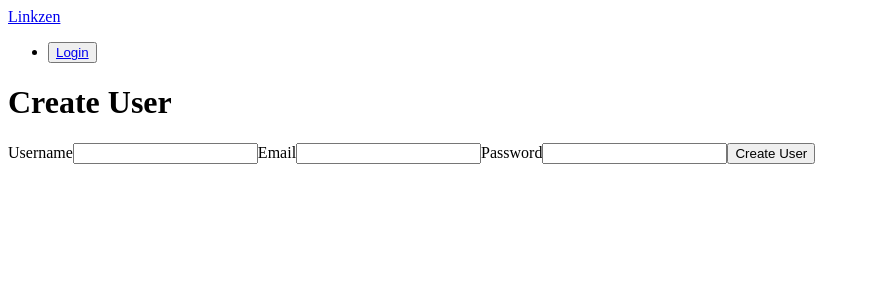
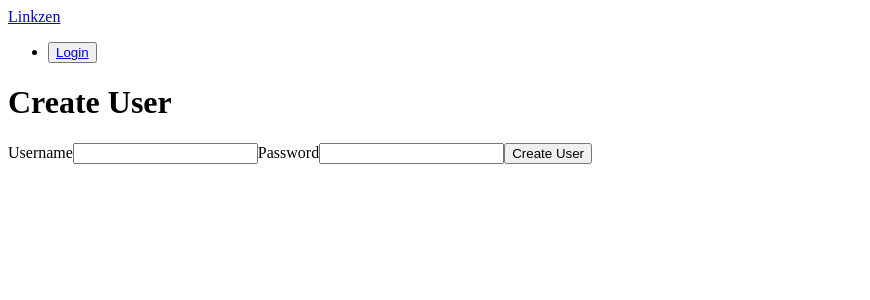
Before and after one commit to JacobBaqleh1/Linkzen, a React (Vite) app in the folder Develop/client/: page /create-user in a window 1280 px wide. Shown: the top 300 px of the page, without its empty margins (0-870 px from the left). Built offline with nearby package versions, Linux system fonts and the light colour scheme.

Commit message:
successfully updated create user to be a public route and correct paths in front-end client side for creating users and verified in psql database

```diff
--- a/Develop/client/src/api/createAPI.tsx
+++ b/Develop/client/src/api/createAPI.tsx
@@ -1,16 +1,15 @@
 import { UserData } from '../interfaces/UserData';
-import Auth from '../utils/auth';
 
 
 // Create a user
 const createUser = async (body: UserData) => {
     try {
-        const response = await fetch('/api/users', {
+        const response = await fetch('/auth/users', {
         method: 'POST',
         headers: {
             'Content-Type': 'application/json',
         },
-        body: JSON.stringify(userData),
+        body: JSON.stringify(body),
         });
         const data = await response.json();
 
@@ -21,8 +20,8 @@ const createUser = async (body: UserData) => {
         return data;
 
     } catch (err) {
-        console.log('Error from user creation:', err);
-        return Promise.reject('Could not create user');
+        console.error('Error from user creation:', err);
+        throw new Error('Could not create user');
     }
     };
 
--- a/Develop/client/src/interfaces/UserData.tsx
+++ b/Develop/client/src/interfaces/UserData.tsx
@@ -1,6 +1,5 @@
 export interface UserData {
     id: number | null;
     username: string | null;
-    email: string | null;
     password: string | null;
 }
--- a/Develop/client/src/pages/CreateUser.tsx
+++ b/Develop/client/src/pages/CreateUser.tsx
@@ -9,7 +9,6 @@ const CreateUser = () => {
   const [newUser, setNewUser] = useState<UserData>({
     id: null,
     username: '',
-    email: '',
     password: ''
   });
 
@@ -22,7 +21,7 @@ const CreateUser = () => {
     }
   }, []);
 
-  const handleChange = (e: ChangeEvent<HTMLInputElement | HTMLSelectElement>) => {
+  const handleChange = (e: ChangeEvent<HTMLInputElement>) => {
     const { name, value } = e.target;
     setNewUser((prevUser) => ({
       ...prevUser,
@@ -32,6 +31,10 @@ const CreateUser = () => {
 
   const handleSubmit = async (e: FormEvent) => {
     e.preventDefault();
+    if (!newUser.username || !newUser.password) {
+      console.error("Both username and password are required");
+      return;
+    }
     try {
       const response = await createUser(newUser); // API call to create a new user
       console.log("User created successfully:", response);
@@ -58,13 +61,6 @@ const CreateUser = () => {
           value={newUser.username || ''}
           onChange={handleChange}
         />
-        <label>Email</label>
-        <input
-          type="email"
-          name="email"
-          value={newUser.email || ''}
-          onChange={handleChange}
-        />
         <label>Password</label>
         <input
           type="password"
```
Also changed, not shown: 2 other files (tests, documents, lock files or other folders).
